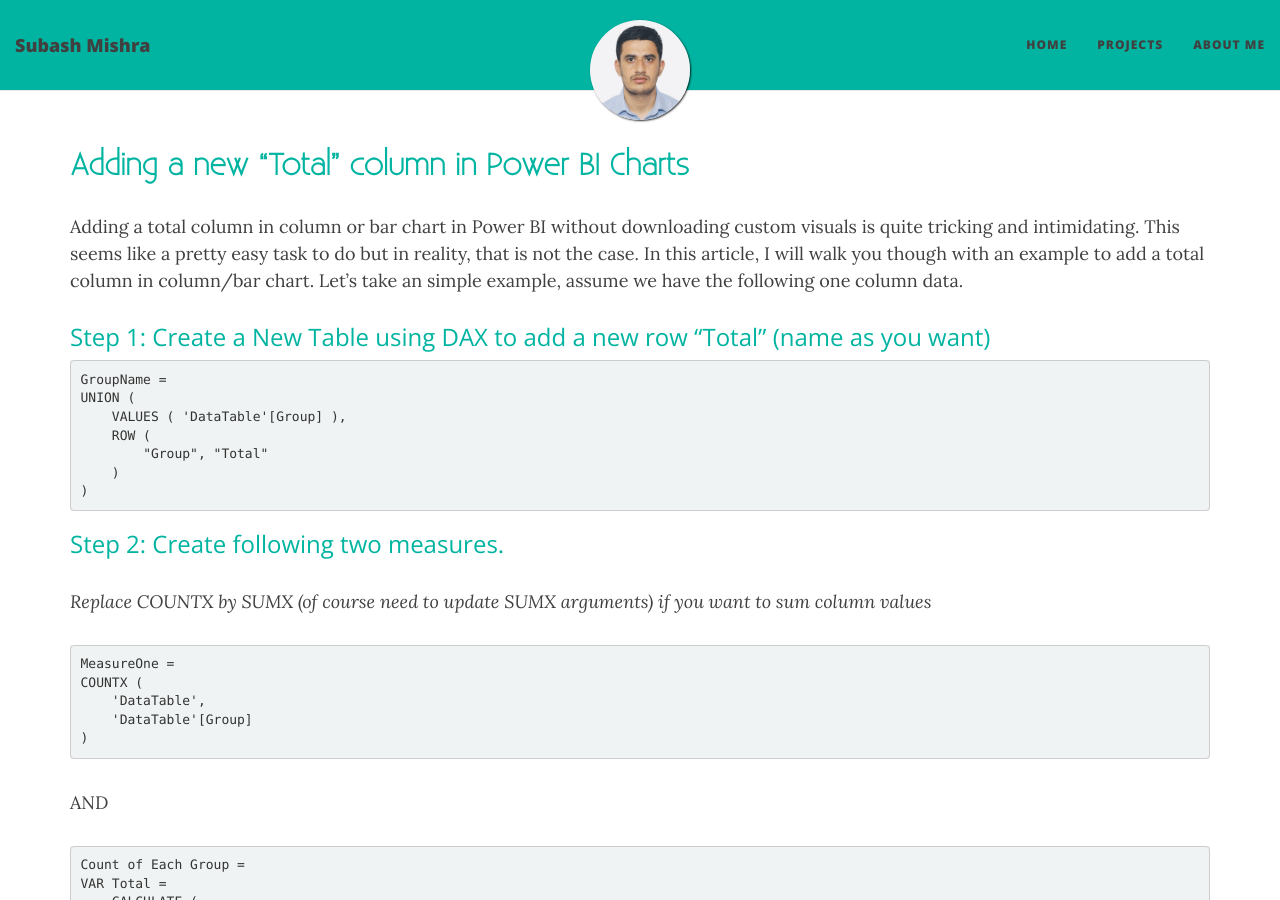
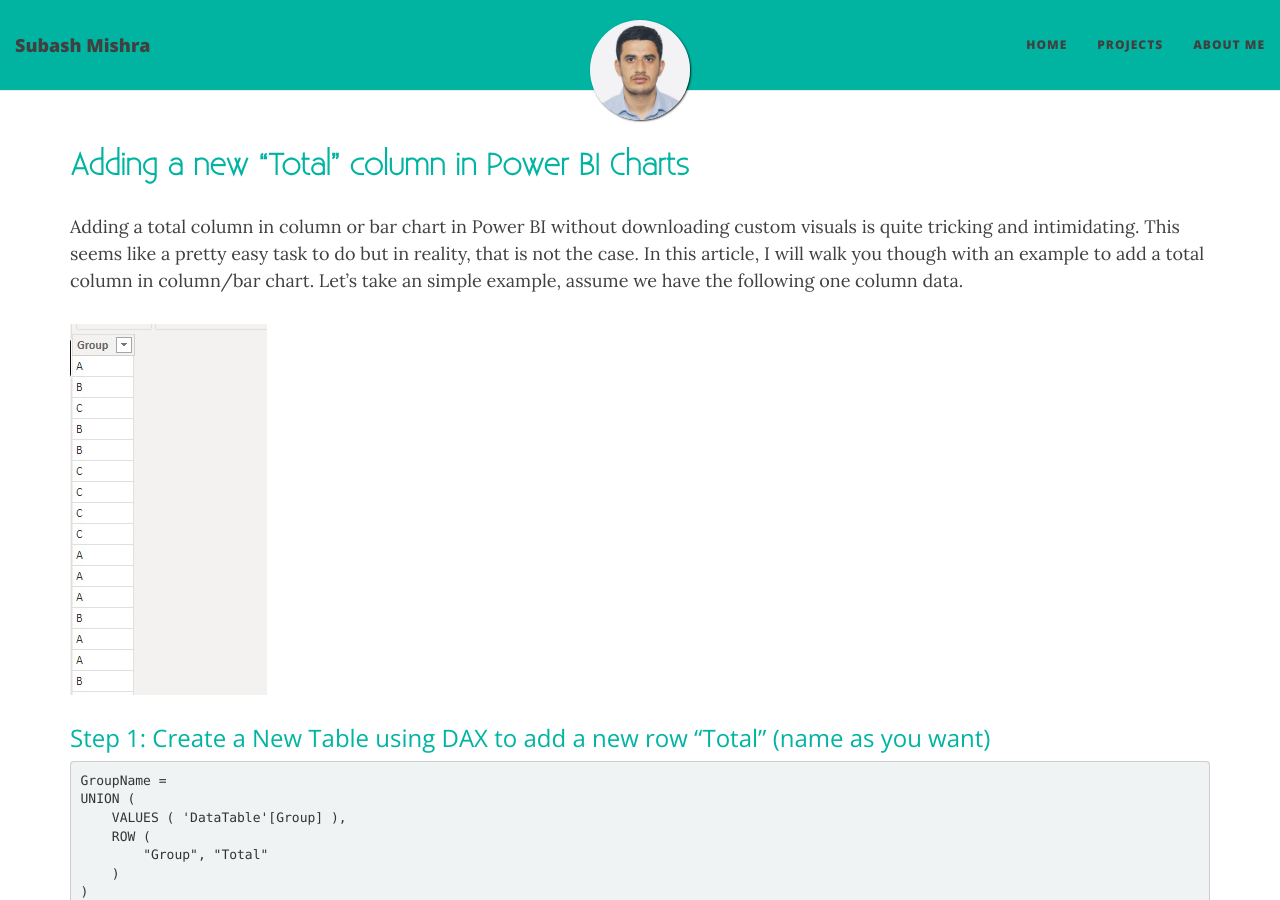
Before and after one commit to MishraSubash/MishraSubash.github.io, a Jekyll site: the page built from _posts/2021-10-12-Add -Total-Column-In-Charts.md, in a window 1280 px wide and 900 px high. Built offline with Jekyll 4.4.1, drawn with Linux system fonts in a browser that asks for light colours; nearby versions of some CDN libraries.

Commit message:
Update 2021-10-12-Add -Total-Column-In-Charts.md

````diff
--- a/_posts/2021-10-12-Add -Total-Column-In-Charts.md
+++ b/_posts/2021-10-12-Add -Total-Column-In-Charts.md
@@ -4,7 +4,7 @@ Adding a total column in column or bar chart in Power BI without downloading cus
 Let’s take an simple example, assume we have the following one column data.
 
 
-[](./img/total_datatable.jpg)
+![Image](./img/total_datatable.jpg)
 
 ### Step 1: Create a New Table using DAX to add a new row “Total” (name as you want)
 ```
````
